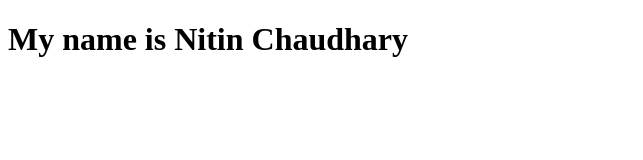
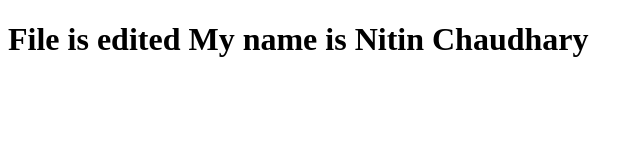
Before and after one commit to AnCyNitinChaudhary/learning, a plain HTML site: page index.html in a window 1280 px wide. Shown: the whole page, without its empty margins (0-643 px from the left). Drawn offline with Linux system fonts and the light colour scheme.

Commit message:
Update index.html

```diff
--- a/index.html
+++ b/index.html
@@ -6,6 +6,6 @@
     <title>This is a document</title>
 </head>
 <body>
-    <h1>My name is Nitin Chaudhary</h1>
+    <h1> File is edited My name is Nitin Chaudhary</h1>
 </body>
 </html>
```
